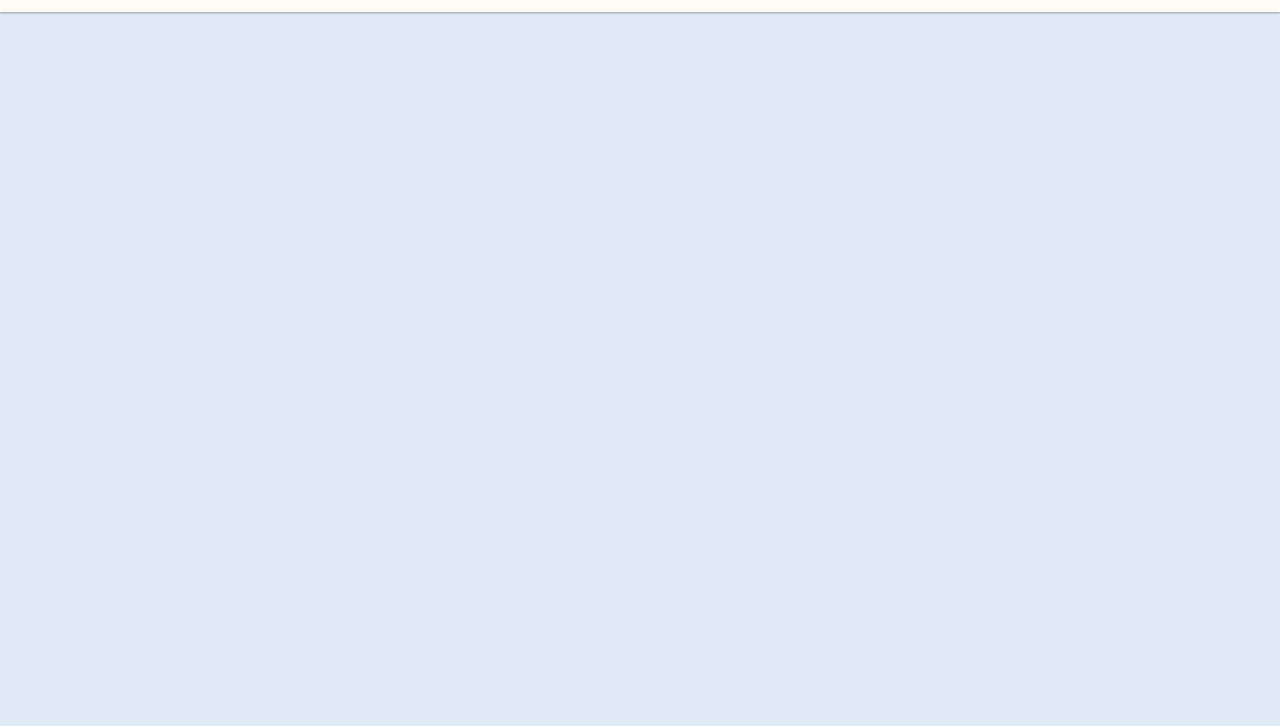
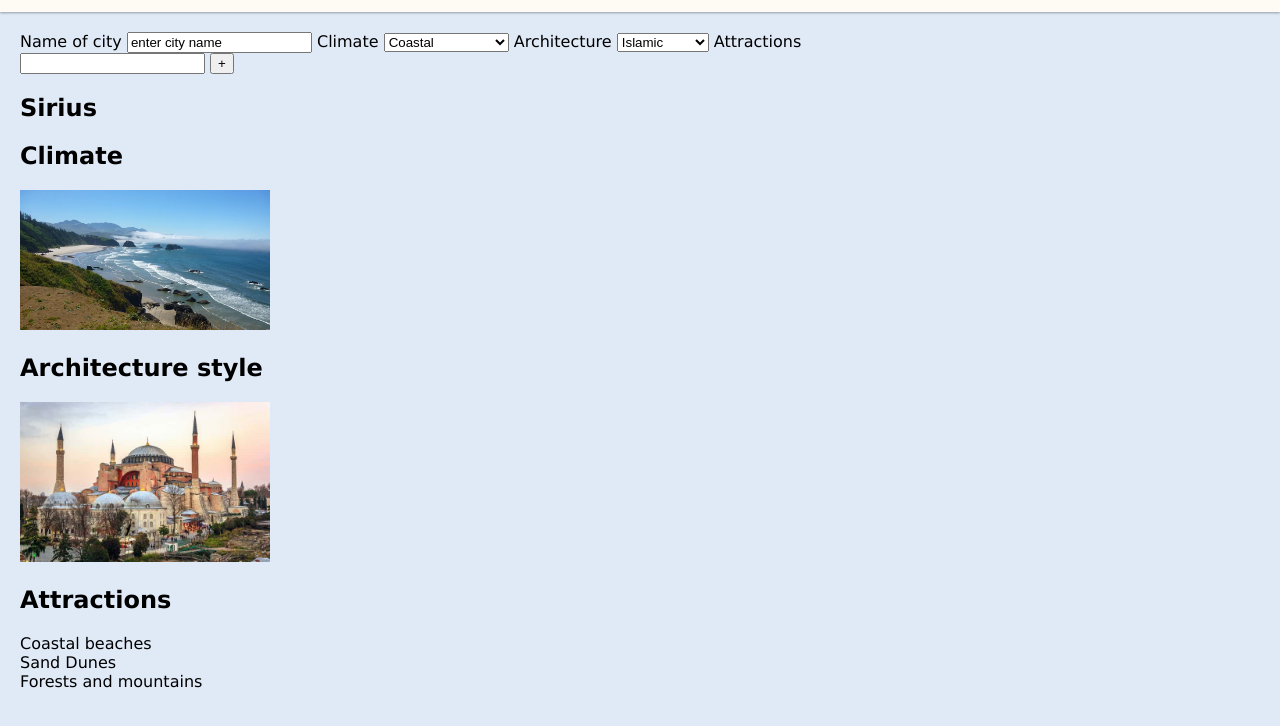
Before and after one commit to kevinnail/city-builder, a plain HTML site: page index.html in a window 1280 px wide. Shown: the part 68-794 px from the top of the page. Drawn offline with Linux system fonts and the light colour scheme.

Commit message:
updated wireframe, html basics

```diff
--- a/index.html
+++ b/index.html
@@ -29,6 +29,51 @@
             <h1>Web App</h1>
         </header>
 
-        <main></main>
+        <main>
+            <section>
+                <label>
+                    Name of city
+                    <input id="name-input" value="enter city name" />
+                </label>
+                <label>
+                    Climate
+                    <select id="climate-select">
+                        <option value="coastal">Coastal</option>
+                        <option value="desert">Desert</option>
+                        <option value="pnw">Pacific Northwest</option>
+                        <option value="polar">Polar</option>
+                    </select>
+                </label>
+                <label>
+                    Architecture
+                    <select id="arch-selector">
+                        <option value="islamic">Islamic</option>
+                        <option value="high-tech">High Tech</option>
+                        <option value="sustainable">Sustainable</option>
+                        <option value="byzantine">Byzantine</option>
+                    </select>
+                </label>
+                <label>
+                    Attractions
+                    <div>
+                        <input id="attractions-input" />
+                        <button id="add-attractions">+</button>
+                    </div>
+                </label>
+            </section>
+            <article id="city-design" class="">
+                <h1>Sirius</h1>
+                <h2>Climate</h2>
+                <img id="" width="250px" src="/assets/city-design/coastal-climate.jpg" />
+                <h2>Architecture style</h2>
+                <img id="" width="250px" src="/assets/city-design/byzantine-architecture.jpg" />
+                <h2>Attractions</h2>
+                <ul>
+                    <li>Coastal beaches</li>
+                    <li>Sand Dunes</li>
+                    <li>Forests and mountains</li>
+                </ul>
+            </article>
+        </main>
     </body>
 </html>
```
Also changed, not shown: assets/wireframe.png, 1 other file.
